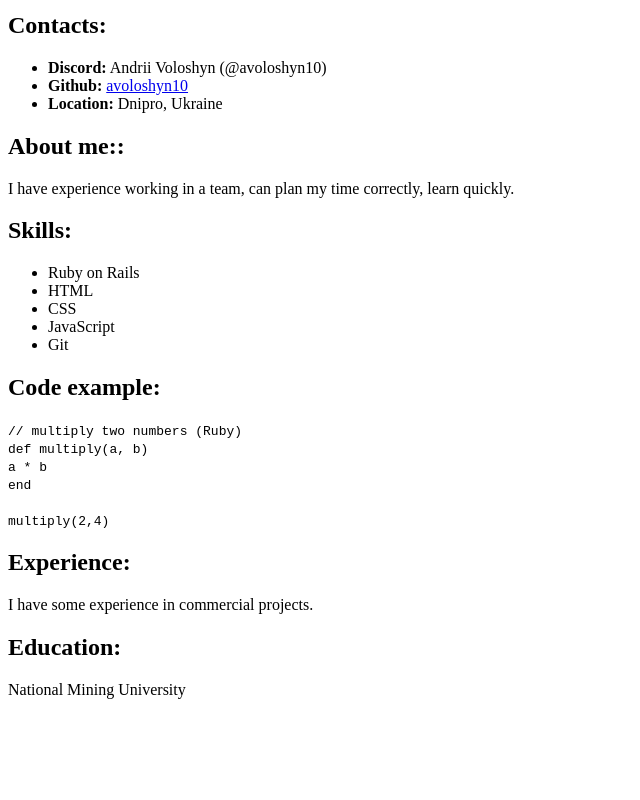
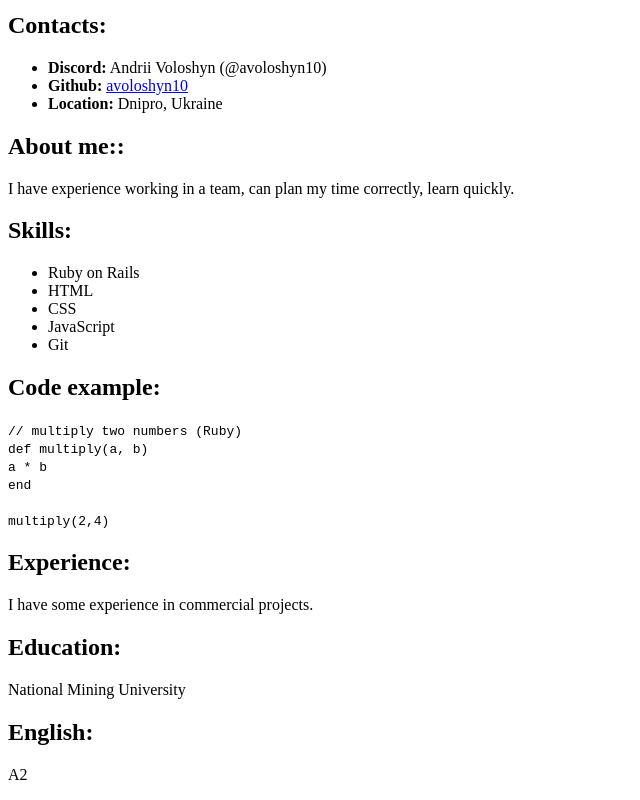
Before and after one commit to avoloshyn10/rsschool-cv, a plain HTML site: page index.html in a window 1280 px wide. Shown: the part 421-1221 px from the top of the page, without its empty margins (0-640 px from the left). Before the commit the page ends 1136 px from the top, so only its background shows below. Drawn offline with Linux system fonts and the light colour scheme.

Commit message:
feat: add english

```diff
--- a/index.html
+++ b/index.html
@@ -41,6 +41,8 @@
     <p>I have some experience in commercial projects.</p>
     <h2>Education:</h2>
     <p>National Mining University</p>
+    <h2>English:</h2>
+    <p>A2</p>
   </main>
 </body>
 </html>
```
